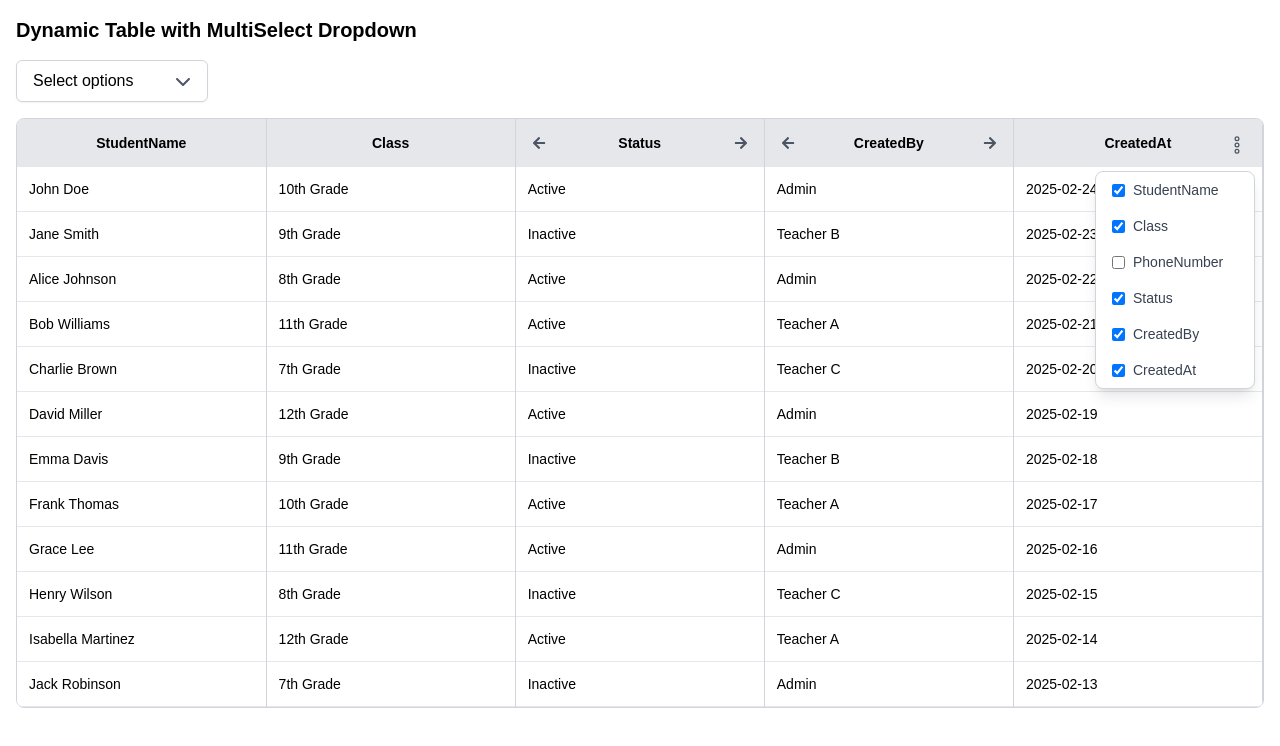
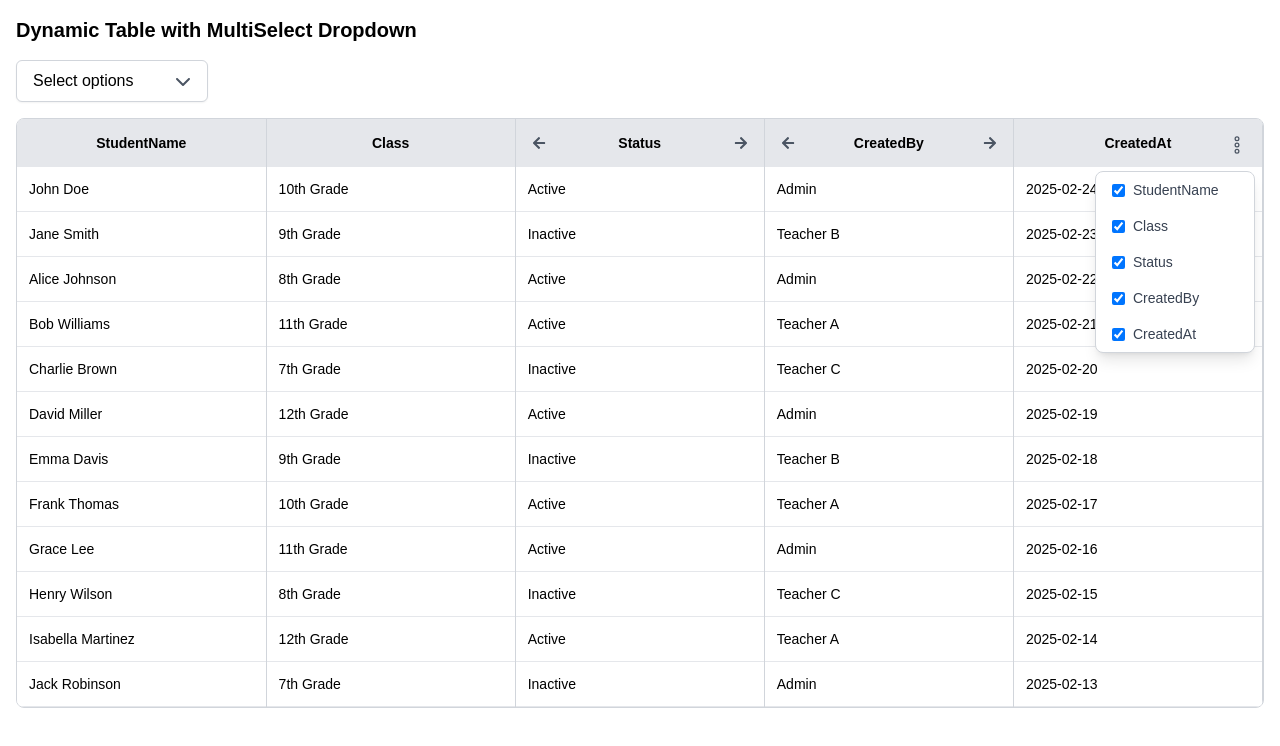
Before and after one commit to ashish2445/intelliclick-frontend-CRM, a Next.js app: page / in a window 1280 px wide. Both pictures are taken after a click on the button 1237 px from the left and 145 px from the top of the page. Shown: the top 746 px of the page. Built offline with nearby package versions, Linux system fonts and the light colour scheme.

Commit message:
improved dynamic table functionality

```diff
--- a/src/components/DynamicTable copy.tsx
+++ b/src/components/DynamicTable copy.tsx
@@ -481,6 +481,177 @@
 // export default DynamicTable2;
 
 
+// import { IOpenTaskData } from "@/interfaces";
+// import React, { useState, useCallback, useEffect, useRef } from "react";
+// import { FaArrowLeft, FaArrowRight } from "react-icons/fa";
+// import { PiDotsThreeOutlineVertical } from "react-icons/pi";
+
+// interface TableProps {
+//   data: IOpenTaskData[];
+//   columns: string[];
+// }
+
+// const fixedStartColumns = ["StudentName", "Class"];
+// const fixedEndColumn = "CreatedAt";
+
+// const DynamicTable2: React.FC<TableProps> = ({ data, columns }) => {
+//   const allKeys = Array.from(new Set(data.flatMap((row) => Object.keys(row)))); // Get all keys from data
+//   const [selectedKeys, setSelectedKeys] = useState<string[]>(columns); // Initially show only provided columns
+//   const [columnOrder, setColumnOrder] = useState<string[]>(columns);
+//   const [dropdownOpen, setDropdownOpen] = useState(false);
+//   const dropdownRef = useRef<HTMLDivElement | null>(null);
+
+//   console.log("selkeyssss",selectedKeys);
+
+//   useEffect(() => {
+//     setSelectedKeys(columns);
+//     setColumnOrder(columns);
+//   }, [columns]);
+
+//   const handleCheckboxChange = (key: string) => {
+//     setSelectedKeys((prev) =>
+//       prev.includes(key) ? prev.filter((k) => k !== key) : [...prev, key]
+//     );
+//   };
+
+//   console.log("colsOrder",columnOrder);
+
+//   const moveColumn = useCallback((index: number, direction: "left" | "right") => {
+//     setColumnOrder((prevColumns) => {
+//       const newColumns = [...prevColumns];
+//       const targetIndex = direction === "left" ? index - 1 : index + 1;
+
+//       if (
+//         targetIndex < 0 ||
+//         targetIndex >= newColumns.length ||
+//         fixedStartColumns.includes(newColumns[index]) ||
+//         fixedStartColumns.includes(newColumns[targetIndex]) ||
+//         newColumns[index] === fixedEndColumn ||
+//         newColumns[targetIndex] === fixedEndColumn
+//       ) {
+//         return prevColumns;
+//       }
+
+//       [newColumns[index], newColumns[targetIndex]] = [newColumns[targetIndex], newColumns[index]];
+//       return newColumns;
+//     });
+//   }, []);
+
+//   // Close dropdown when clicking outside
+//   useEffect(() => {
+//     function handleClickOutside(event: MouseEvent) {
+//       if (dropdownRef.current && !dropdownRef.current.contains(event.target as Node)) {
+//         setDropdownOpen(false);
+//       }
+//     }
+
+//     if (dropdownOpen) {
+//       document.addEventListener("mousedown", handleClickOutside);
+//     } else {
+//       document.removeEventListener("mousedown", handleClickOutside);
+//     }
+
+//     return () => document.removeEventListener("mousedown", handleClickOutside);
+//   }, [dropdownOpen]);
+
+//   return (
+//     <div className="relative overflow-x-auto w-full dark:invert border border-gray-300 rounded-lg scrollbar-thin scrollbar-thumb-gray-400 scrollbar-track-gray-200">
+//       {/* Three-Dots Icon (Toggle Dropdown) */}
+//       <div ref={dropdownRef} className="absolute top-2 right-2 cursor-pointer z-30">
+//         <button
+//           onClick={() => setDropdownOpen((prev) => !prev)}
+//           className="p-2 rounded-full hover:bg-gray-300"
+//         >
+//           <PiDotsThreeOutlineVertical size={20} className="text-gray-600 hover:text-gray-900" />
+//         </button>
+
+//         {/* Dropdown Items */}
+//         {dropdownOpen && (
+//           <div className="absolute right-0 mt-2 w-40 bg-white border border-gray-300 rounded-lg shadow-lg z-40">
+//             <ul className="text-sm text-gray-700">
+//               {allKeys.map((key) => (
+//                 <li
+//                   key={key}
+//                   className="px-4 py-2 hover:bg-gray-100 cursor-pointer flex items-center gap-2"
+//                   onClick={() => handleCheckboxChange(key)}
+//                 >
+//                   <input
+//                     type="checkbox"
+//                     checked={selectedKeys.includes(key)}
+//                     onChange={() => handleCheckboxChange(key)}
+//                     className="cursor-pointer"
+//                   />
+//                   {key}
+//                 </li>
+//               ))}
+//             </ul>
+//           </div>
+//         )}
+//       </div>
+
+//       <table className="w-full border-collapse">
+//         <thead>
+//           <tr className="bg-gray-200 text-left text-sm font-semibold h-12">
+//             {columnOrder.map((col, index) => {
+//               if (!selectedKeys.includes(col)) return null;
+//               const isFixed = fixedStartColumns.includes(col) || col === fixedEndColumn;
+//               return (
+//                 <th
+//                   key={col}
+//                   className={`p-3 border-r border-gray-300 min-w-[150px] relative ${
+//                     fixedStartColumns.includes(col) ? "sticky left-0 bg-gray-200 z-10" : ""
+//                   } ${col === fixedEndColumn ? "sticky right-0 bg-gray-200 z-10" : ""}`}
+//                 >
+//                   <div className="flex items-center justify-between">
+//                     {!isFixed && index > 0 && (
+//                       <button
+//                         onClick={() => moveColumn(index, "left")}
+//                         className="p-1 text-gray-600 hover:text-gray-900"
+//                       >
+//                         <FaArrowLeft />
+//                       </button>
+//                     )}
+//                     <span className="flex-grow text-center">{col}</span>
+//                     {!isFixed && index < columnOrder.length - 1 && (
+//                       <button
+//                         onClick={() => moveColumn(index, "right")}
+//                         className="p-1 text-gray-600 hover:text-gray-900"
+//                       >
+//                         <FaArrowRight />
+//                       </button>
+//                     )}
+//                   </div>
+//                 </th>
+//               );
+//             })}
+//           </tr>
+//         </thead>
+//         <tbody>
+//           {data.map((row, rowIndex) => (
+//             <tr key={rowIndex} className="border-b border-gray-200 text-sm">
+//               {columnOrder.map((col) => {
+//                 if (!selectedKeys.includes(col)) return null;
+//                 return (
+//                   <td
+//                     key={col}
+//                     className={`p-3 border-r border-gray-300 min-w-[150px] ${
+//                       fixedStartColumns.includes(col) ? "sticky left-0 bg-white z-10" : ""
+//                     } ${col === fixedEndColumn ? "sticky right-0 bg-white z-10" : ""}`}
+//                   >
+//                     {row[col] || "-"}
+//                   </td>
+//                 );
+//               })}
+//             </tr>
+//           ))}
+//         </tbody>
+//       </table>
+//     </div>
+//   );
+// };
+
+// export default DynamicTable2;
+
 import { IOpenTaskData } from "@/interfaces";
 import React, { useState, useCallback, useEffect, useRef } from "react";
 import { FaArrowLeft, FaArrowRight } from "react-icons/fa";
@@ -495,26 +666,21 @@ const fixedStartColumns = ["StudentName", "Class"];
 const fixedEndColumn = "CreatedAt";
 
 const DynamicTable2: React.FC<TableProps> = ({ data, columns }) => {
-  const allKeys = Array.from(new Set(data.flatMap((row) => Object.keys(row)))); // Get all keys from data
-  const [selectedKeys, setSelectedKeys] = useState<string[]>(columns); // Initially show only provided columns
-  const [columnOrder, setColumnOrder] = useState<string[]>(columns);
+  const [displayColumns, setDisplayColumns] = useState<string[]>(columns); // Controls visibility
+  const [columnOrder, setColumnOrder] = useState<string[]>(columns); // Controls column order
   const [dropdownOpen, setDropdownOpen] = useState(false);
   const dropdownRef = useRef<HTMLDivElement | null>(null);
 
-  console.log("selkeyssss",selectedKeys);
-
   useEffect(() => {
-    setSelectedKeys(columns);
+    setDisplayColumns(columns);
     setColumnOrder(columns);
   }, [columns]);
 
   const handleCheckboxChange = (key: string) => {
-    setSelectedKeys((prev) =>
+    setDisplayColumns((prev) =>
       prev.includes(key) ? prev.filter((k) => k !== key) : [...prev, key]
     );
   };
-
-  console.log("colsOrder",columnOrder);
 
   const moveColumn = useCallback((index: number, direction: "left" | "right") => {
     setColumnOrder((prevColumns) => {
@@ -537,7 +703,6 @@ const DynamicTable2: React.FC<TableProps> = ({ data, columns }) => {
     });
   }, []);
 
-  // Close dropdown when clicking outside
   useEffect(() => {
     function handleClickOutside(event: MouseEvent) {
       if (dropdownRef.current && !dropdownRef.current.contains(event.target as Node)) {
@@ -569,7 +734,7 @@ const DynamicTable2: React.FC<TableProps> = ({ data, columns }) => {
         {dropdownOpen && (
           <div className="absolute right-0 mt-2 w-40 bg-white border border-gray-300 rounded-lg shadow-lg z-40">
             <ul className="text-sm text-gray-700">
-              {allKeys.map((key) => (
+              {columns.map((key) => (
                 <li
                   key={key}
                   className="px-4 py-2 hover:bg-gray-100 cursor-pointer flex items-center gap-2"
@@ -577,7 +742,7 @@ const DynamicTable2: React.FC<TableProps> = ({ data, columns }) => {
                 >
                   <input
                     type="checkbox"
-                    checked={selectedKeys.includes(key)}
+                    checked={displayColumns.includes(key)}
                     onChange={() => handleCheckboxChange(key)}
                     className="cursor-pointer"
                   />
@@ -593,7 +758,7 @@ const DynamicTable2: React.FC<TableProps> = ({ data, columns }) => {
         <thead>
           <tr className="bg-gray-200 text-left text-sm font-semibold h-12">
             {columnOrder.map((col, index) => {
-              if (!selectedKeys.includes(col)) return null;
+              if (!displayColumns.includes(col)) return null;
               const isFixed = fixedStartColumns.includes(col) || col === fixedEndColumn;
               return (
                 <th
@@ -630,7 +795,7 @@ const DynamicTable2: React.FC<TableProps> = ({ data, columns }) => {
           {data.map((row, rowIndex) => (
             <tr key={rowIndex} className="border-b border-gray-200 text-sm">
               {columnOrder.map((col) => {
-                if (!selectedKeys.includes(col)) return null;
+                if (!displayColumns.includes(col)) return null;
                 return (
                   <td
                     key={col}
```
